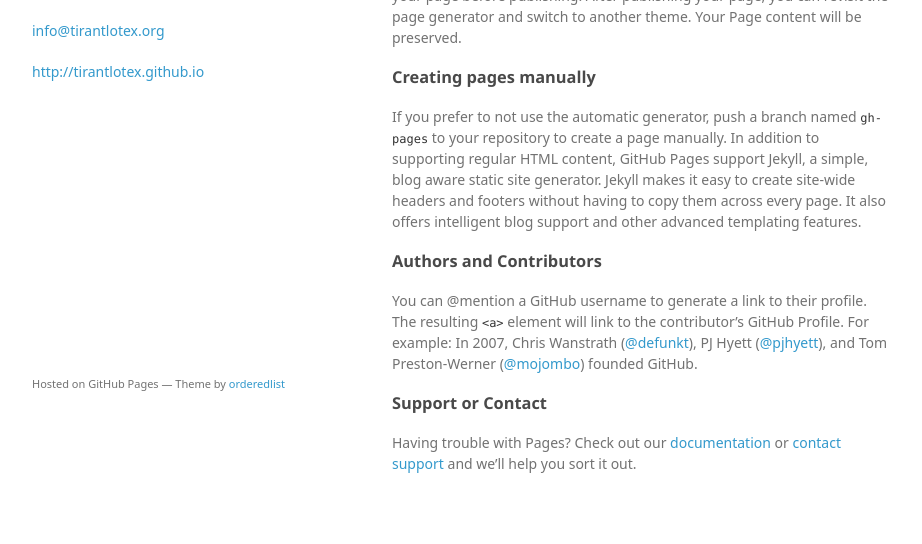
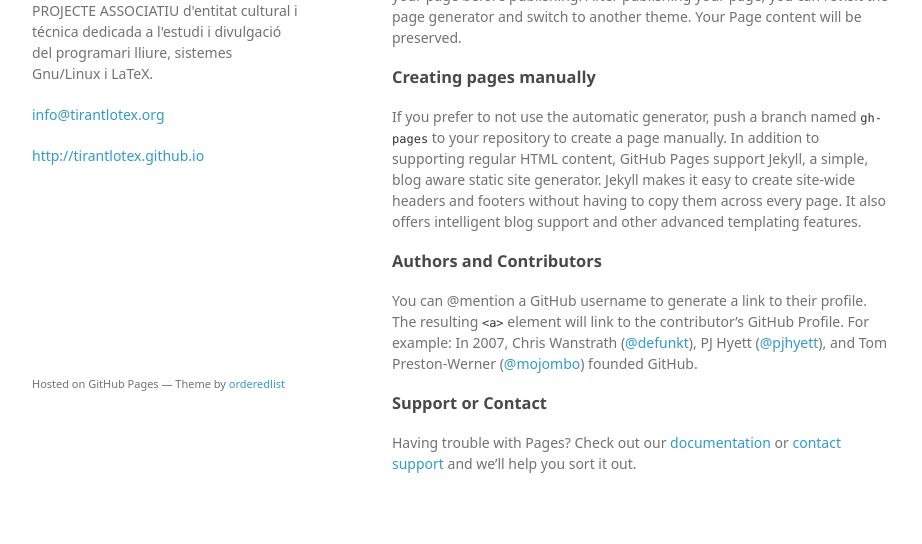
Before and after one commit to tirantlotex/tirantlotex.github.io, a plain HTML site: page index.html in a window 1280 px wide. Shown: the part 337-881 px from the top of the page, without its empty margins (178-1100 px from the left). Drawn offline with Linux system fonts and the light colour scheme; a web font is replaced by a local one.

Commit message:
Update index.html

```diff
--- a/index.html
+++ b/index.html
@@ -17,8 +17,9 @@
       <header>
         <img src="https://avatars3.githubusercontent.com/u/24357940?v=3&u=957647b10a6be84fe9a58828a31320eacbbe31e7&s=400" alt="Tirant lo TeX (nou logo)">
         <br>
+        <br>
         <h1>Tirant lo TeX</h1>
-        <p>Tirant lo TeX website</p>
+        <p>PROJECTE ASSOCIATIU d'entitat cultural i técnica dedicada a l'estudi i divulgació del programari lliure, sistemes Gnu/Linux i LaTeX.</p>
 
 <p class="view"><a href="mailto:info@tirantlotex.org">info@tirantlotex.org</a></p>
         <p class="view"><a href="https://github.com/tirantlotex">http://tirantlotex.github.io</a></p>
```
